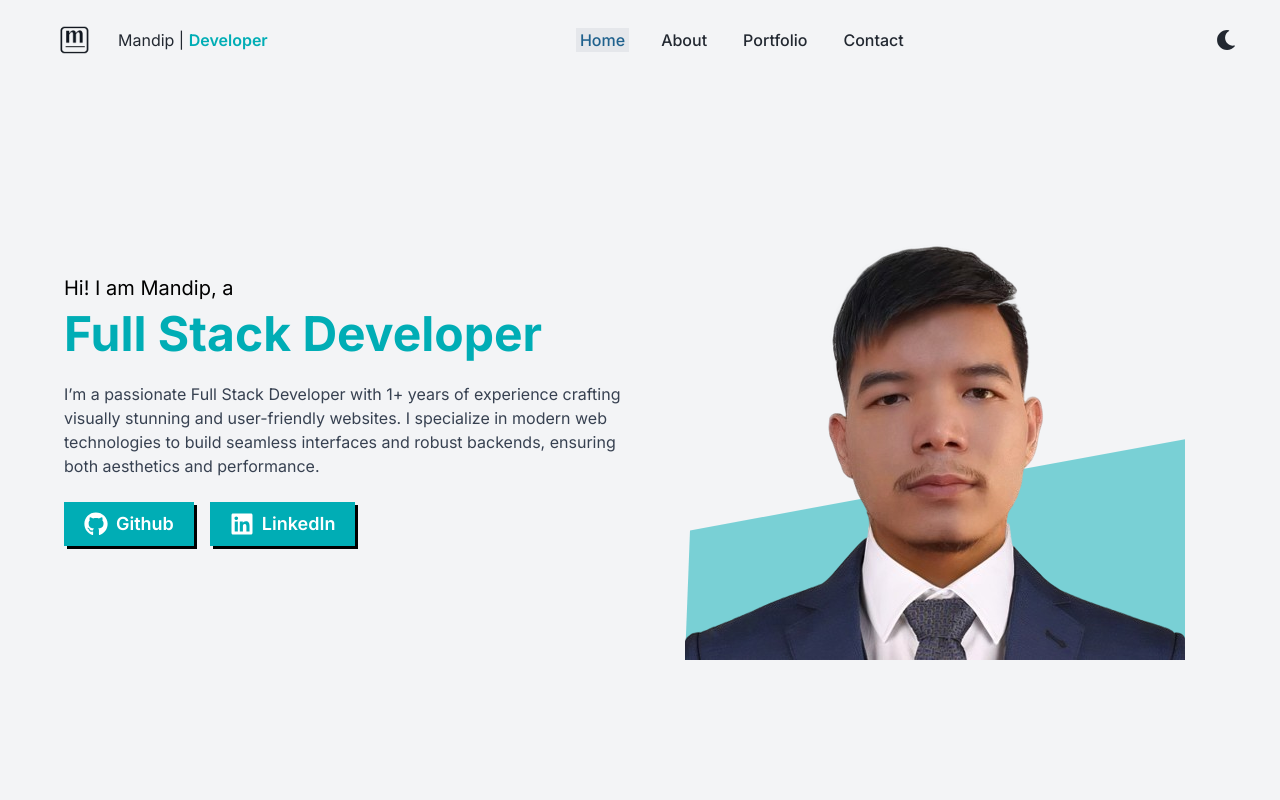
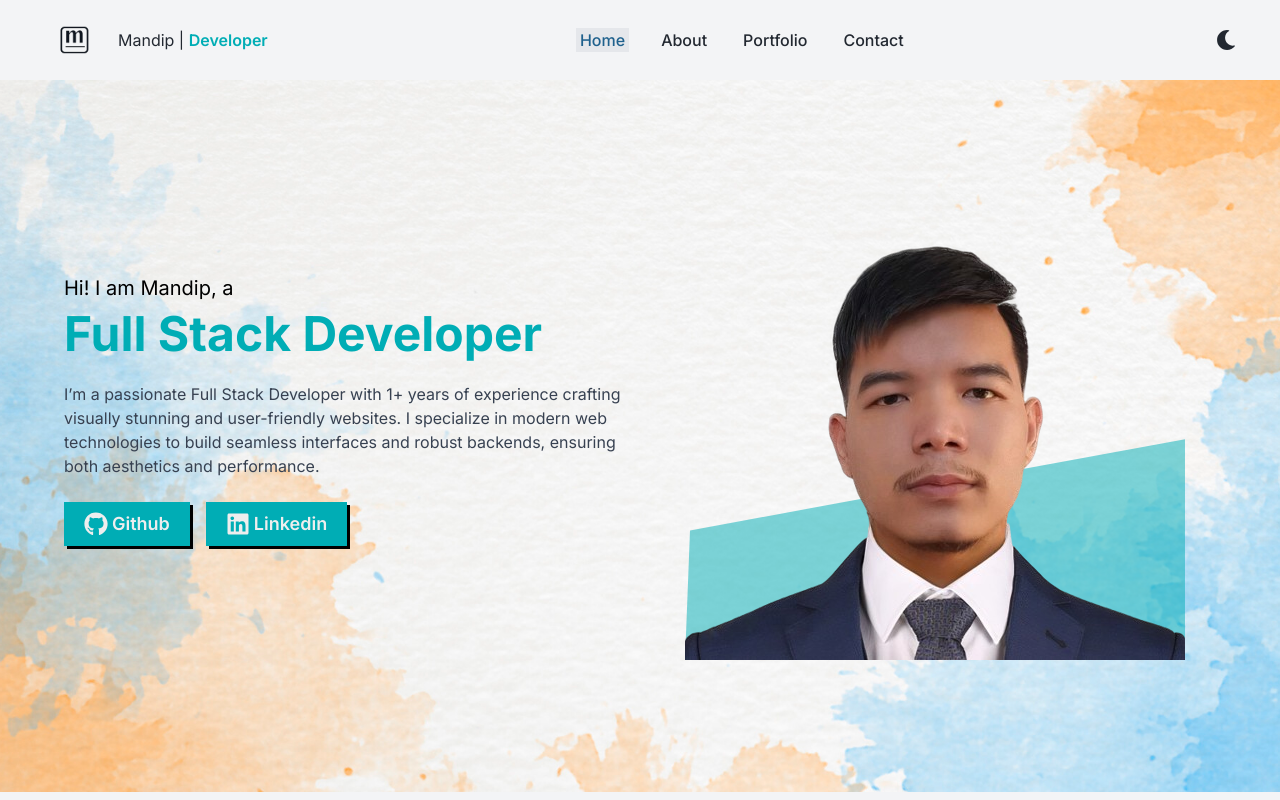
Before and after one commit to mandiptmg/latest-portfolio, a Next.js app: page / in a window 1280 px wide. Shown: the top 800 px of the page. Built offline with nearby package versions, Linux system fonts and the light colour scheme.

Commit message:
Update Hero.tsx

```diff
--- a/src/components/hero/Hero.tsx
+++ b/src/components/hero/Hero.tsx
@@ -4,13 +4,22 @@ import { useGlobalContext } from "@/context/context";
 import Image from "next/image";
 import { FaGithub, FaLinkedin } from "react-icons/fa";
 import hero from "../../../public/hero.png";
+import bgImage from "../../../public/bgImage.jpg";
+
 
 const Hero = () => {
   const { dark } = useGlobalContext();
 
   return (
-    <div className="relative min-h-[89vh] pt-20 ">
-
+   <div className="relative min-h-[89vh] bg-cover bg-no-repeat pt-20 dark:bg-black/50">
+       {/* Background Image */}
+      <Image
+        src={bgImage}
+        alt="Background Image"
+        layout="fill"
+        objectFit="cover"
+        className="absolute inset-0 -z-10"
+      />
       <div className="w-[90vw] mx-auto">
         <div className="lg:grid grid-cols-2 flex flex-col-reverse gap-7 items-center">
           {/* Left Section - Text Content */}
@@ -24,23 +33,31 @@ const Hero = () => {
             <p className="text-gray-700 dark:text-gray-200 text-base my-6">
               I’m a passionate Full Stack Developer with 1+ years of experience
               crafting visually stunning and user-friendly websites. I
-              specialize in modern web technologies to build seamless
-              interfaces and robust backends, ensuring both aesthetics and
-              performance.
+              specialize in modern web technologies to build seamless interfaces
+              and robust backends, ensuring both aesthetics and performance.
             </p>
 
-            {/* Social Buttons */}
-            <div className="flex justify-center lg:justify-start gap-4">
-              <SocialButton
-                link="https://github.com/mandiptmg"
-                Icon={FaGithub}
-                label="Github"
-              />
-              <SocialButton
-                link="https://www.linkedin.com/in/mandip-tamang/"
-                Icon={FaLinkedin}
-                label="LinkedIn"
-              />
+            <div className="flex items-center gap-4">
+              <button
+                onClick={() => window.open("https://github.com/mandiptmg")}
+                className="px-5 py-2 font-medium bg-[#00ADB5] text-[#EEEEEE] w-fit transition-all shadow-[3px_3px_0px_black] hover:shadow-none hover:translate-x-[3px] hover:translate-y-[3px] flex items-center gap-1"
+              >
+                <FaGithub className="text-xl sm:text-2xl " />{" "}
+                <span className="text-base sm:text-lg font-semibold">
+                  Github
+                </span>
+              </button>
+              <button
+                onClick={() =>
+                  window.open("https://www.linkedin.com/in/mandip-tamang/")
+                }
+                className="px-5 py-2 font-medium bg-[#00ADB5] text-[#EEEEEE] w-fit transition-all shadow-[3px_3px_0px_black] hover:shadow-none hover:translate-x-[3px] hover:translate-y-[3px] flex items-center gap-1"
+              >
+                <FaLinkedin className="text-xl sm:text-2xl " />{" "}
+                <span className="text-base md:text-lg font-semibold">
+                  Linkedin
+                </span>
+              </button>
             </div>
           </div>
 
@@ -54,7 +71,9 @@ const Hero = () => {
               />
               <div
                 className="bg-[#00ADB5]/50 absolute bottom-0 left-0 w-full h-60 -z-10"
-                style={{ clipPath: "polygon(1% 46%, 100% 8%, 100% 100%, 0% 100%)" }}
+                style={{
+                  clipPath: "polygon(1% 46%, 100% 8%, 100% 100%, 0% 100%)",
+                }}
               ></div>
             </div>
           </div>
@@ -64,15 +83,4 @@ const Hero = () => {
   );
 };
 
-// Reusable Social Button Component
-const SocialButton = ({ link, Icon, label }) => (
-  <button
-    onClick={() => window.open(link)}
-    className="flex items-center gap-2 px-5 py-2 bg-[#00ADB5] text-white font-medium shadow-[3px_3px_0px_black] transition-all hover:shadow-none hover:translate-x-[3px] hover:translate-y-[3px]"
-  >
-    <Icon className="text-2xl" />
-    <span className="text-lg font-semibold">{label}</span>
-  </button>
-);
-
 export default Hero;
```
